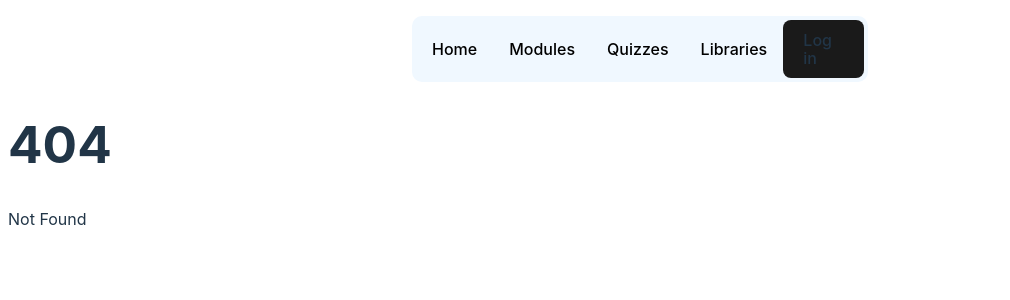
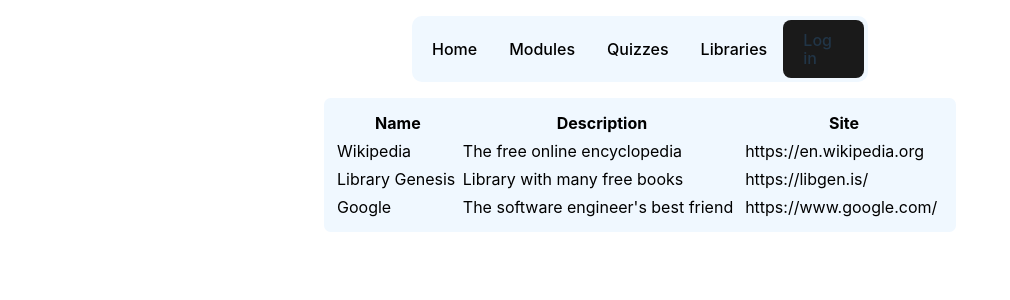
Before and after one commit to SWE-2024/COSC-4P02, a SvelteKit app in the folder bites-app/: page /libraries in a window 1280 px wide. Before the commit this address had no page. Shown: the top 300 px of the page, without its empty margins (0-1010 px from the left). Built offline with nearby package versions, Linux system fonts and the light colour scheme.

Commit message:
Library Page Created

```diff
--- /dev/null
+++ b/bites-app/src/routes/libraries/+page.svelte
@@ -0,0 +1,40 @@
+<svelte:head>
+	<title>Libraries</title>
+	<meta name="description" content="Index of Resources" />
+</svelte:head>
+
+<script>
+	let columns = ["Name", "Description", "Site"]
+	let data = [
+    ["Wikipedia", "The free online encyclopedia", "https://en.wikipedia.org"],
+    ["Library Genesis", "Library with many free books", "https://libgen.is/"],
+    ["Google", "The software engineer's best friend", "https://www.google.com/"]
+  ]
+</script>
+
+<table class="library">
+	<tr>
+		{#each columns as column}
+			<th>{column}</th>
+		{/each}
+	</tr>
+
+	{#each data as row}
+		<tr>
+			{#each row as cell}
+			<td contenteditable="true" bind:innerHTML={cell} />
+			{/each}
+		</tr>
+	{/each}
+</table>
+
+<style>
+	.library {
+		margin: auto;
+		width: 50%;
+		background-color: aliceblue;
+		color: black;
+		padding: 10px;
+		border-radius: 5pt;
+	}
+</style>
```
